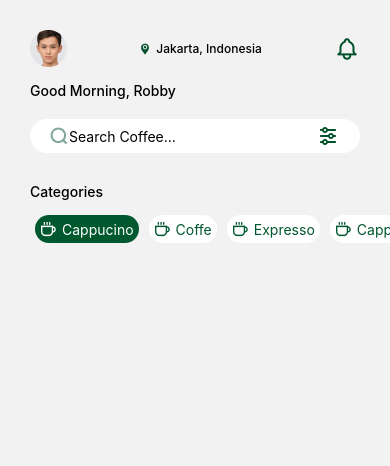
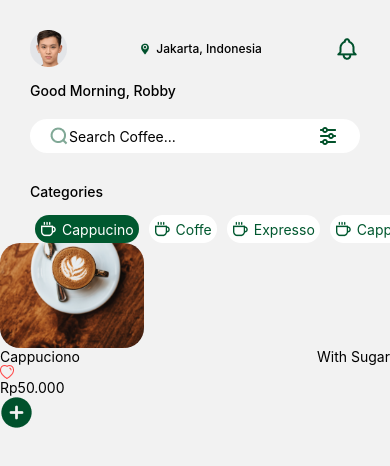
Before and after one commit to robbytrujillo/coffeshope, a React Native app: screen /Home in a window 390 px wide. Shown: the top 466 px of the page. Built offline with nearby package versions, Linux system fonts and the light colour scheme.

Commit message:
introduction cofeeshope | home page custom

```diff
--- a/src/assets/images/index.js
+++ b/src/assets/images/index.js
@@ -1,11 +1,11 @@
 import Backgrounds from './background.png'
 import Splashs from './splashscreen.png'
-import Photocoffe from './photocoffe.png'
+import PhotoCoffe from './photocoffe.png'
 import Photoprofile from './photoprofile.png'
 
 export {
     Backgrounds,
     Splashs,
-    Photocoffe,
+    PhotoCoffe,
     Photoprofile
 }
--- a/src/pages/Home/index.js
+++ b/src/pages/Home/index.js
@@ -1,6 +1,6 @@
 import { StyleSheet, Text, View, Image, TouchableOpacity } from "react-native";
 import React from "react";
-import { Photoprofile, Location, Notification, Search, Filter, Coffee, GreenCoffee } from "../../assets/";
+import { Photoprofile, Location, Notification, Search, Filter, Coffee, GreenCoffee, PhotoCoffe, FavoriteOff, AddButton } from "../../assets/";
 import { ScrollView, TextInput } from "react-native-gesture-handler";
 // import { TouchableOpacity } from "react-native-gesture-handler";
 
@@ -51,28 +51,54 @@ const Home = () => {
           {/* end menu */}
 
           {/* menu */}
-          <TouchableOpacity activeOpacity={0.7} style={{ backgroundColor: "white", paddingVertical: 5, paddingHorizontal: 5, flexDirection: "row", alignItems: "center", borderRadius: 30, elevation: 2, shadowColor: "black", marginHorizontal: 5 }}>
-            <Image source={ GreenCoffee } />
+          <TouchableOpacity
+            activeOpacity={0.7}
+            style={{ backgroundColor: "white", paddingVertical: 5, paddingHorizontal: 5, flexDirection: "row", alignItems: "center", borderRadius: 30, elevation: 2, shadowColor: "black", marginHorizontal: 5 }}
+          >
+            <Image source={GreenCoffee} />
             <Text style={{ color: "#00582F", marginLeft: 5 }}>Coffe</Text>
           </TouchableOpacity>
           {/* end menu */}
 
           {/* menu */}
-          <TouchableOpacity activeOpacity={0.7} style={{ backgroundColor: "white", paddingVertical: 5, paddingHorizontal: 5, flexDirection: "row", alignItems: "center", borderRadius: 30, elevation: 2, shadowColor: "black", marginHorizontal: 5 }}>
-            <Image source={ GreenCoffee } />
+          <TouchableOpacity
+            activeOpacity={0.7}
+            style={{ backgroundColor: "white", paddingVertical: 5, paddingHorizontal: 5, flexDirection: "row", alignItems: "center", borderRadius: 30, elevation: 2, shadowColor: "black", marginHorizontal: 5 }}
+          >
+            <Image source={GreenCoffee} />
             <Text style={{ color: "#00582F", marginLeft: 5 }}>Expresso</Text>
           </TouchableOpacity>
           {/* end menu */}
 
           {/* menu */}
-          <TouchableOpacity activeOpacity={0.7} style={{ backgroundColor: "white", paddingVertical: 5, paddingHorizontal: 5, flexDirection: "row", alignItems: "center", borderRadius: 30, elevation: 2, shadowColor: "black", marginHorizontal: 5 }}>
-            <Image source={ GreenCoffee } />
+          <TouchableOpacity
+            activeOpacity={0.7}
+            style={{ backgroundColor: "white", paddingVertical: 5, paddingHorizontal: 5, flexDirection: "row", alignItems: "center", borderRadius: 30, elevation: 2, shadowColor: "black", marginHorizontal: 5 }}
+          >
+            <Image source={GreenCoffee} />
             <Text style={{ color: "#00582F", marginLeft: 5 }}>Cappucino</Text>
           </TouchableOpacity>
           {/* end menu */}
         </ScrollView>
       </View>
       {/* End Categories */}
+
+      {/* Product */}
+      <View>
+        <Image source={PhotoCoffe} style={{ width: 144, height: 105, borderRadius: 20 }} />
+        <View style={{ flexDirection: "row", justifyContent: "space-between" }}>
+          <Text>Cappuciono</Text>
+          <Text>With Sugar</Text>
+        </View>
+      </View>
+      <View>
+        <Image source={FavoriteOff} />
+      </View>
+      <View>
+        <Text>Rp50.000</Text>
+        <Image source={AddButton} />
+      </View>
+      {/* End Product */}
     </View>
   );
 };
```
